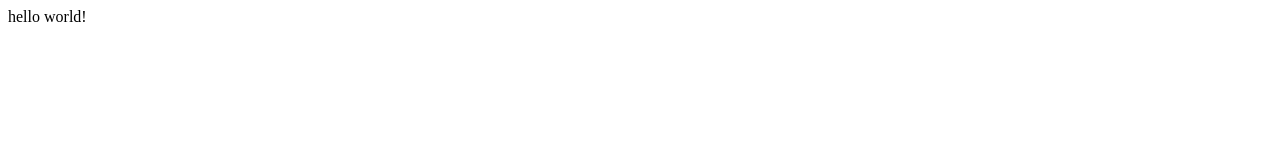
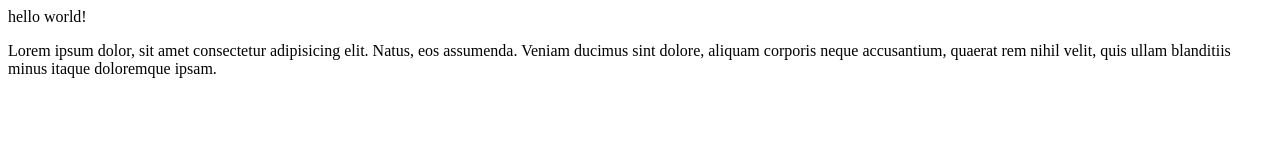
Before and after one commit to EduardLozano18/Lozano, a plain HTML site: page index.html in a window 1280 px wide. Drawn offline with Linux system fonts and the light colour scheme.

Commit message:
add lorem

```diff
--- a/index.html
+++ b/index.html
@@ -8,5 +8,6 @@
 </head>
 <body>
     hello world!
+    <p>Lorem ipsum dolor, sit amet consectetur adipisicing elit. Natus, eos assumenda. Veniam ducimus sint dolore, aliquam corporis neque accusantium, quaerat rem nihil velit, quis ullam blanditiis minus itaque doloremque ipsam.</p>
 </body>
 </html>
```
